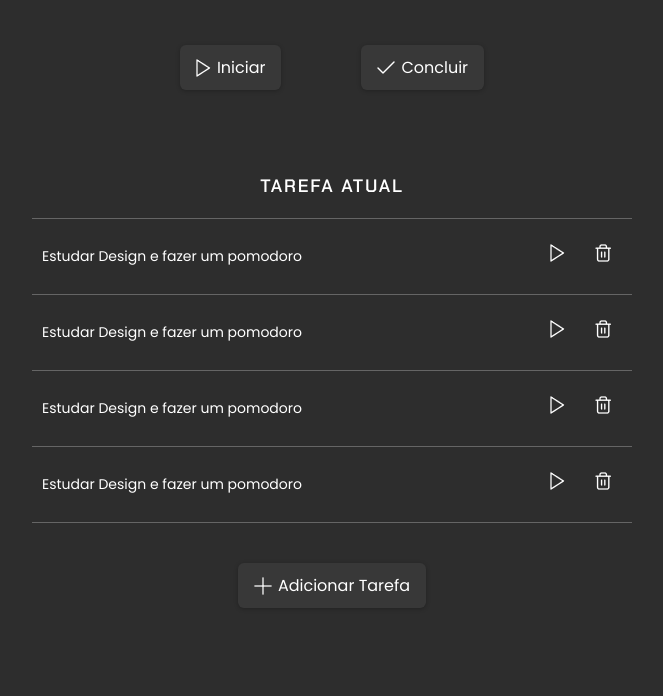
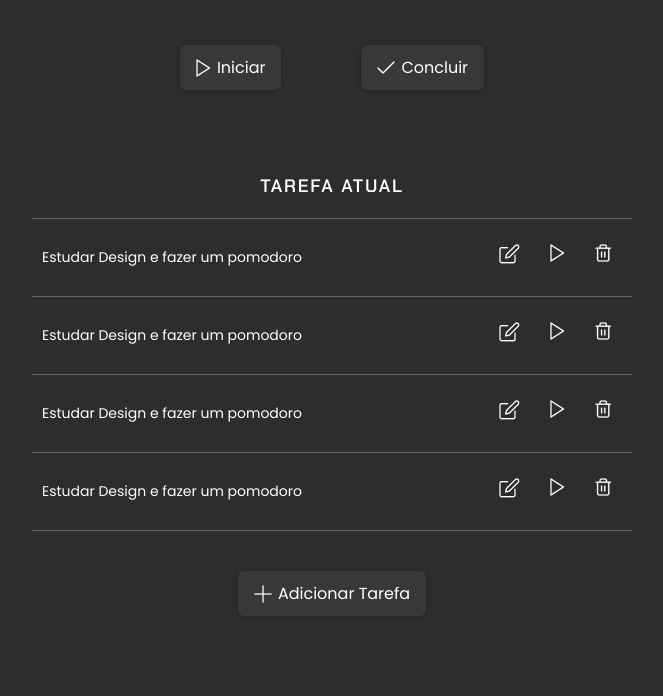
Before and after one commit to oecarvalho/pomodoro, a plain HTML site: page index.html in a window 1280 px wide. Shown: the part 668-1364 px from the top of the page, without its empty margins (308-971 px from the left). Drawn offline with Linux system fonts and the light colour scheme.

Commit message:
adicionando botão de editar tarefa

```diff
--- a/index.html
+++ b/index.html
@@ -49,11 +49,14 @@
                 <li>
                     <p>Estudar Design e fazer um pomodoro</p>
                     <div class="action-list">
+                        <a href="#" class="editar-tarefa">
+                            <img src="/assets/editar.png" alt="">
+                        </a>
                         <a href="#" class="play-tarefa">
                             <img src="/assets/play.png" alt="">
                         </a>
-                        <a href="#">
-                            <img class="cancelarTarefa" src="/assets/lixeira.png" alt="">
+                        <a href="#" class="cancelarTarefa">
+                            <img  src="/assets/lixeira.png" alt="">
                         </a>
                     </div>
                 </li>
@@ -61,11 +64,14 @@
                 <li>
                     <p>Estudar Design e fazer um pomodoro</p>
                     <div class="action-list">
+                        <a href="#" class="editar-tarefa">
+                            <img src="/assets/editar.png" alt="">
+                        </a>
                         <a href="#" class="play-tarefa">
                             <img src="/assets/play.png" alt="">
                         </a>
-                        <a href="#">
-                            <img class="cancelarTarefa" src="/assets/lixeira.png" alt="">
+                        <a href="#" class="cancelarTarefa">
+                            <img  src="/assets/lixeira.png" alt="">
                         </a>
                     </div>
                 </li>
@@ -73,11 +79,14 @@
                 <li>
                     <p>Estudar Design e fazer um pomodoro</p>
                     <div class="action-list">
+                        <a href="#" class="editar-tarefa">
+                            <img src="/assets/editar.png" alt="">
+                        </a>
                         <a href="#" class="play-tarefa">
                             <img src="/assets/play.png" alt="">
                         </a>
-                        <a href="#">
-                            <img class="cancelarTarefa" src="/assets/lixeira.png" alt="">
+                        <a href="#" class="cancelarTarefa">
+                            <img  src="/assets/lixeira.png" alt="">
                         </a>
                     </div>
                 </li>
@@ -85,6 +94,9 @@
                 <li>
                     <p>Estudar Design e fazer um pomodoro</p>
                     <div class="action-list">
+                        <a href="#" class="editar-tarefa">
+                            <img src="/assets/editar.png" alt="">
+                        </a>
                         <a href="#" class="play-tarefa">
                             <img src="/assets/play.png" alt="">
                         </a>
```
Also changed, not shown: assets/editar.png (added).
